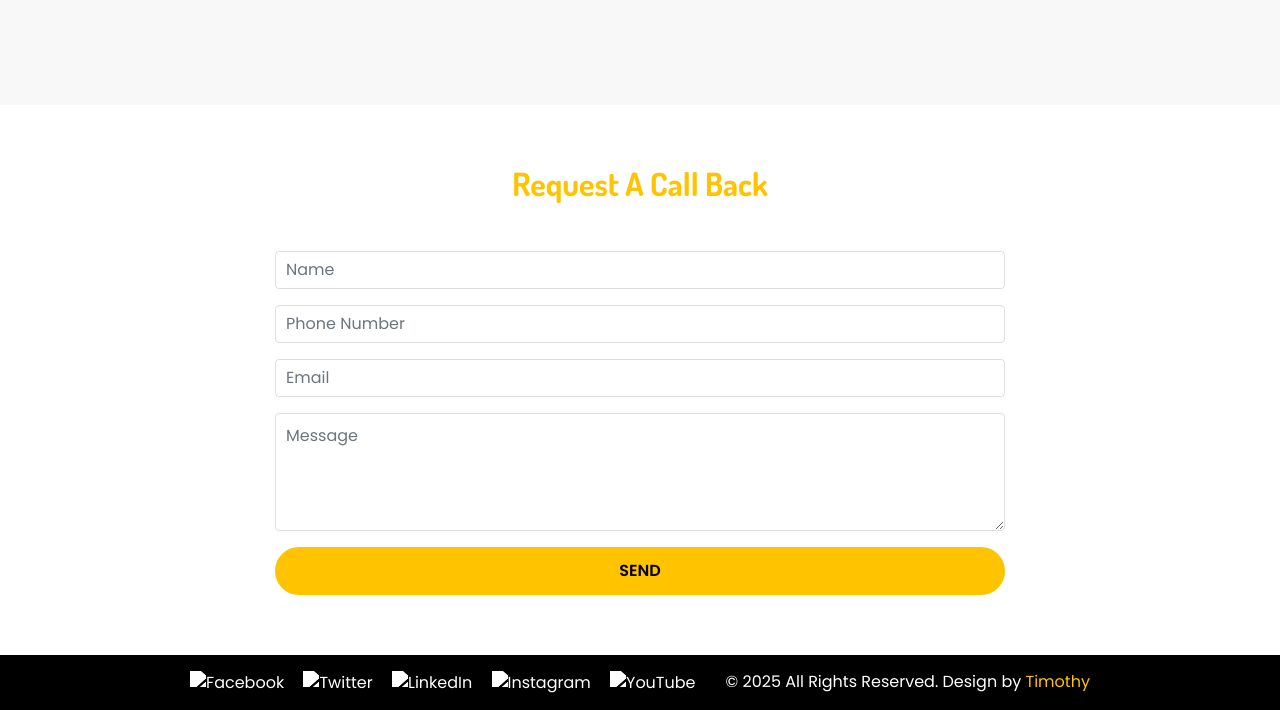
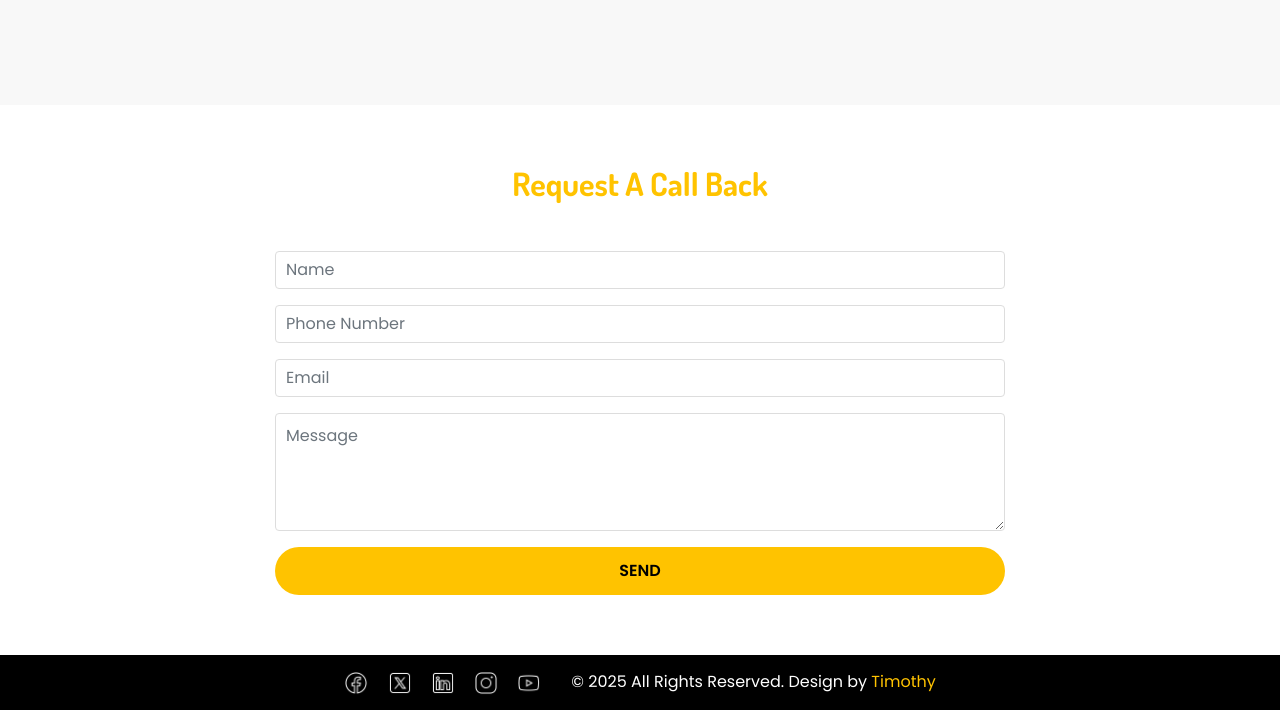
Before and after one commit to wtimu/Adtim-Technologies-Limited, a plain HTML site: page index.html in a window 1280 px wide. Shown: the part 1007-1717 px from the top of the page. Drawn offline with nearby package versions, Linux system fonts and the light colour scheme; some icons are missing; a web font is replaced by a local one.

Commit message:
Update index.html

```diff
--- a/index.html
+++ b/index.html
@@ -463,7 +463,7 @@
           <p>
             We are a leading IT company specializing in delivering innovative solutions for businesses of all sizes. Our dedicated team transforms IT infrastructure and processes to drive efficiency, productivity, and growth.
           </p>
-          <a href="about.html" class="btn">Read More</a>
+          <a href="Adtim/about.html" class="btn">Read More</a>
         </div>
         <div class="col-md-6">
           <div class="row about-images">
@@ -580,11 +580,11 @@
   <footer class="footer_section">
     <div class="container footer-content text-center">
       <div class="social_box">
-        <a href="https://www.facebook.com/profile.php?id=61558137210437"><img src="images/facebook.png" alt="Facebook"></a>
-        <a href="https://twitter.com/wtimu"><img src="images/twitter.png" alt="Twitter"></a>
-        <a href="#"><img src="images/linkedin.png" alt="LinkedIn"></a>
-        <a href="https://www.instagram.com/wtimu/"><img src="images/instagram.png" alt="Instagram"></a>
-        <a href="https://www.youtube.com/channel/UCDuTMfXOVdlIc350jBxNktg"><img src="images/youtube.png" alt="YouTube"></a>
+        <a href="https://www.facebook.com/profile.php?id=61558137210437"><img src="Adtim/images/facebook.png" alt="Facebook"></a>
+        <a href="https://twitter.com/wtimu"><img src="Adtim/images/twitter.png" alt="Twitter"></a>
+        <a href="#"><img src="Adtim/images/linkedin.png" alt="LinkedIn"></a>
+        <a href="https://www.instagram.com/wtimu/"><img src="Adtim/images/instagram.png" alt="Instagram"></a>
+        <a href="https://www.youtube.com/channel/UCDuTMfXOVdlIc350jBxNktg"><img src="Adtim/images/youtube.png" alt="YouTube"></a>
       </div>
       <p>&copy; 2025 All Rights Reserved. Design by <a href="https://twitter.com/wtimu">Timothy</a></p>
     </div>
```
